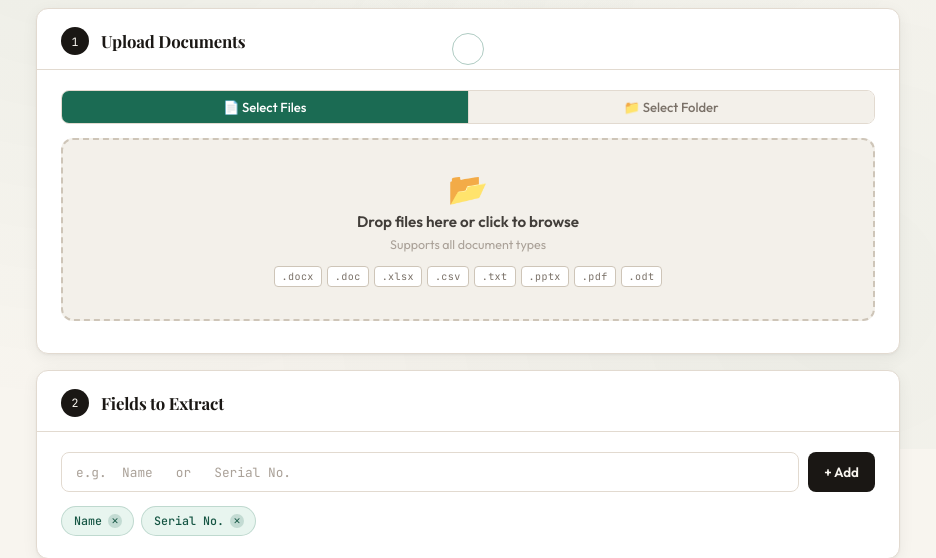
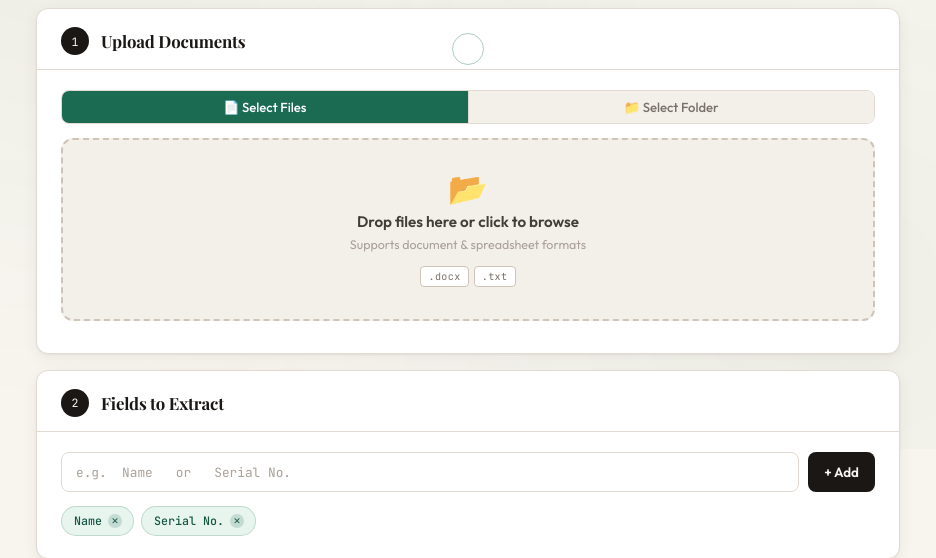
Before and after one commit to HackIndiaXYZ/hackindia-spark-4-ncr-east-region-arise, a Flask app: page / in a window 1280 px wide. Shown: the part 351-909 px from the top of the page, without its empty margins (172-1108 px from the left). Run offline with Flask 3, Linux system fonts and the light colour scheme; some libraries are stand-ins or nearby versions; some web fonts are replaced.

```diff
--- a/ID-RSS/Templates/index.html
+++ b/ID-RSS/Templates/index.html
@@ -788,15 +788,12 @@ footer a:hover { text-decoration: underline; }
         <div id="pane-files">
           <div class="dropzone" id="dz-files">
             <input type="file" id="fi-files" multiple
-              accept=".docx,.doc,.xlsx,.xls,.csv,.pdf,.pptx,.ppt,.txt,.odt,.ods,.odp">
+              accept=".docx,.txt">
             <div class="dz-icon">📂</div>
             <div class="dz-title">Drop files here or click to browse</div>
-            <div class="dz-sub">Supports all document types</div>
+            <div class="dz-sub">Supports document & spreadsheet formats</div>
             <div class="ftypes">
-              <span class="ftype">.docx</span><span class="ftype">.doc</span>
-              <span class="ftype">.xlsx</span><span class="ftype">.csv</span>
-              <span class="ftype">.txt</span><span class="ftype">.pptx</span>
-              <span class="ftype">.pdf</span><span class="ftype">.odt</span>
+              <span class="ftype">.docx</span><span class="ftype">.txt</span>
             </div>
           </div>
         </div>
@@ -924,12 +921,10 @@ let fields        = ['Name', 'Serial No.'];
 let extractedData = [];
 let activeFields  = [];
 const ICONS = {
-  docx:'📝', doc:'📝', xlsx:'📊', xls:'📊', csv:'📊',
-  pdf:'📋', pptx:'📑', ppt:'📑', txt:'📄',
-  odt:'📝', ods:'📊', odp:'📑'
+  docx:'📝', txt:'📄'
 };
 const MODS = ['JSZip','XLSX.js','Regex Engine','File API','Export Engine'];
-const SUPPORTED = ['docx','doc','xlsx','xls','csv','pdf','pptx','ppt','txt','odt','ods','odp'];
+const SUPPORTED = ['docx','txt'];
 
 /* ════════════════════════════
    INTRO — particle canvas + counter
@@ -1209,19 +1204,26 @@ async function runExtract() {
 
     try {
       const text = await readFile(file);
-      const row  = { file: file.name };
+      const row  = { file: file.name, status: 'success' };
       let found  = 0;
       for (const field of activeFields) {
         const val = extractField(text, field);
         row[field] = val;
         if (val !== '—') found++;
       }
-      row.confidence = activeFields.length ? found / activeFields.length : 0;
       row._text = text; // store for search
+
+      // Check if all fields are missing
+      if (found === 0) {
+        row.status = 'no-data';
+      }
+
       extractedData.push(row);
     } catch (err) {
-      const row = { file: file.name, confidence: 0, _text: '' };
+      // File type not supported or read error
+      const row = { file: file.name, status: 'unsupported' };
       activeFields.forEach(f => row[f] = '—');
+      row._text = '';
       extractedData.push(row);
     }
 
@@ -1243,12 +1245,12 @@ async function runExtract() {
 ════════════════════════════ */
 async function readFile(file) {
   const e = getExt(file.name);
-  if (['docx','odt'].includes(e))         return readDocx(file);
-  if (['xlsx','xls','ods'].includes(e))   return readXlsx(file);
-  if (['csv','txt'].includes(e))          return readText(file);
-  if (e === 'pdf')                         return readPdf(file);
-  if (['pptx','ppt','odp'].includes(e))   return readPptx(file);
-  return readText(file);
+  // Only support these formats
+  if (!['docx','txt'].includes(e)) {
+    throw new Error('File type not supported');
+  }
+  if (e === 'docx')                      return readDocx(file);
+  if (e === 'txt')                       return readText(file);
 }
 
 async function readDocx(file) {
@@ -1342,37 +1344,57 @@ async function renderResults(rows, flds) {
   // Build header
   document.getElementById('t-head').innerHTML =
     '<th>#</th><th>File</th>' +
-    flds.map(f => `<th>${esc(f)}</th>`).join('') +
-    '<th>Confidence</th>';
+    flds.map(f => `<th>${esc(f)}</th>`).join('');
 
   const tbody = document.getElementById('t-body');
   tbody.innerHTML = '';
 
   let full = 0, partial = 0, fail = 0;
 
+  let extracted = 0, incomplete = 0, unsupported = 0;
   for (let i = 0; i < rows.length; i++) {
-    const row  = rows[i];
-    const conf = parseFloat(row.confidence || 0);
-
-    if (conf === 1)      full++;
-    else if (conf > 0)   partial++;
-    else                 fail++;
-
-    const bClass = conf === 1 ? 'b-ok' : conf > 0 ? 'b-part' : 'b-fail';
-    const bIcon  = conf === 1 ? '●'    : conf > 0 ? '◑'       : '○';
+    const row = rows[i];
+    const status = row.status || 'success';
+
+    // Counters
+    if (status === 'unsupported') unsupported++;
+    else {
+      const allFieldsFound = flds.every(f => row[f] && row[f] !== '—');
+      if (allFieldsFound && status === 'success') extracted++;
+      else incomplete++;
+    }
 
     const tr = document.createElement('tr');
     // store for search filtering
     tr.dataset.idx = i;
-
-    tr.innerHTML =
-      `<td>${i + 1}</td>` +
-      `<td class="td-file">${esc(row.file)}</td>` +
-      flds.map(f => {
+    tr.dataset.status = status;
+
+    // Apply status styling to row
+    if (status === 'unsupported') tr.style.opacity = '0.6';
+    if (status === 'no-data') tr.style.backgroundColor = 'var(--rbg)';
+
+    let cellsHtml = `<td>${i + 1}</td>` +
+      `<td class="td-file">${esc(row.file)}</td>`;
+
+    if (status === 'unsupported') {
+      // Show red badge for all fields
+      cellsHtml += flds.map(() =>
+        `<td><span style="background:#fdecea;color:#c0392b;padding:2px 8px;border-radius:4px;font-size:0.75rem;font-weight:600;">📋 File type not supported</span></td>`
+      ).join('');
+    } else if (status === 'no-data') {
+      // Show orange badge for all fields
+      cellsHtml += flds.map(() =>
+        `<td><span style="background:#FEF6E4;color:#B8840A;padding:2px 8px;border-radius:4px;font-size:0.75rem;font-weight:600;">⚠️ Result not found</span></td>`
+      ).join('');
+    } else {
+      // Show normal values or dashes
+      cellsHtml += flds.map(f => {
         const v = row[f] || '—';
         return `<td${v === '—' ? ' class="td-dash"' : ''}>${esc(v)}</td>`;
-      }).join('') +
-      `<td><span class="badge ${bClass}">${bIcon} ${Math.round(conf * 100)}%</span></td>`;
+      }).join('');
+    }
+
+    tr.innerHTML = cellsHtml;
 
     tbody.appendChild(tr);
     await delay(32);
@@ -1380,8 +1402,8 @@ async function renderResults(rows, flds) {
 
     // live stat update
     document.getElementById('sv0').textContent = i + 1;
-    document.getElementById('sv1').textContent = full;
-    document.getElementById('sv2').textContent = partial + fail;
+    document.getElementById('sv1').textContent = extracted;
+    document.getElementById('sv2').textContent = incomplete + unsupported;
   }
 
   document.querySelectorAll('.stat-box').forEach(b => b.classList.add('anim'));
@@ -1453,22 +1475,18 @@ function dlExcel() {
   if (!extractedData.length) { toast('Nothing to export yet'); return; }
 
   const wb   = XLSX.utils.book_new();
-  const hdrs = ['#', 'File', ...activeFields, 'Confidence', 'Status'];
+  const hdrs = ['#', 'File', ...activeFields];
   const rows = extractedData.map((r, i) => {
-    const c = parseFloat(r.confidence || 0);
     return [
       i + 1, r.file,
-      ...activeFields.map(f => r[f] || '—'),
-      Math.round(c * 100) + '%',
-      c === 1 ? 'Complete' : c > 0 ? 'Partial' : 'Failed'
+      ...activeFields.map(f => r[f] || '—')
     ];
   });
 
   const ws = XLSX.utils.aoa_to_sheet([hdrs, ...rows]);
   ws['!cols'] = [
     {wch: 5}, {wch: 28},
-    ...activeFields.map(f => ({wch: Math.max(f.length + 4, 18)})),
-    {wch: 13}, {wch: 11}
+    ...activeFields.map(f => ({wch: Math.max(f.length + 4, 18)}))
   ];
   XLSX.utils.book_append_sheet(wb, ws, 'Extracted Data');
 
```
Also changed, not shown: ID-RSS/Exporter.py (+1 -6 lines).
